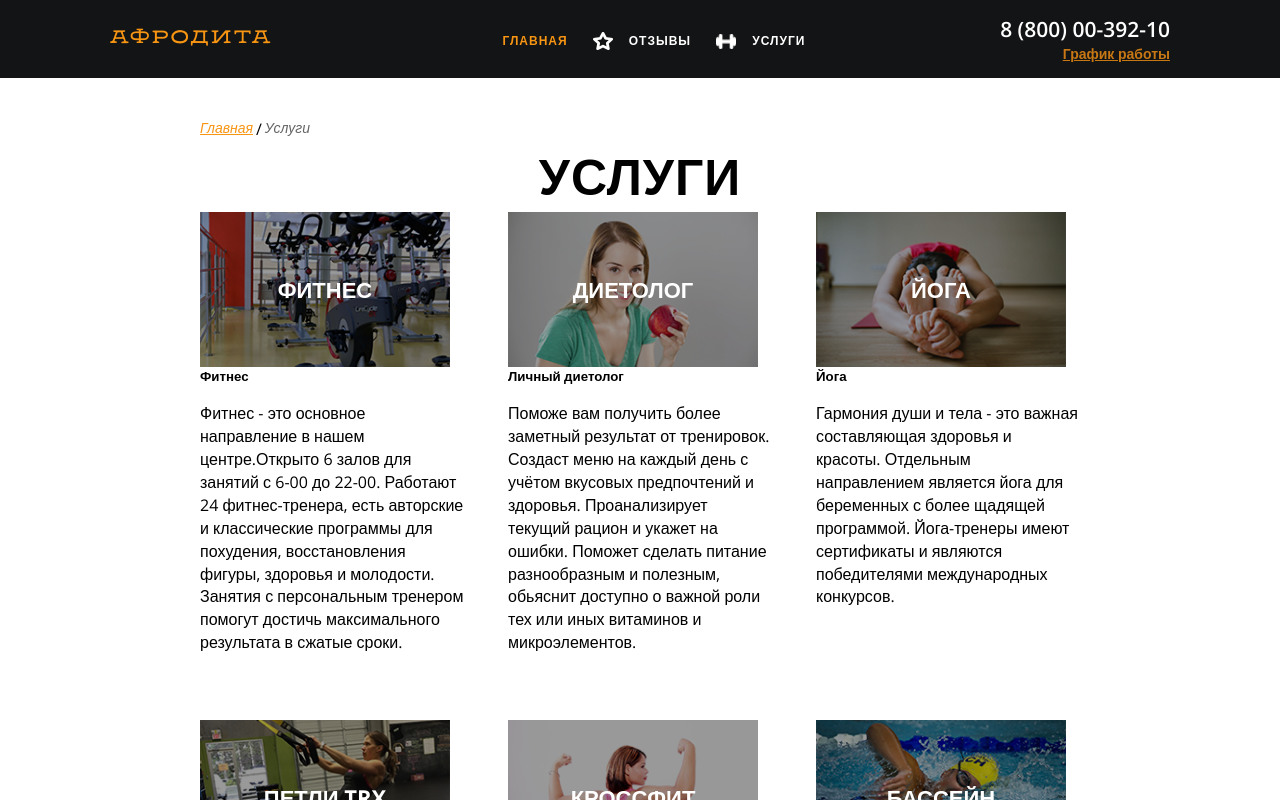
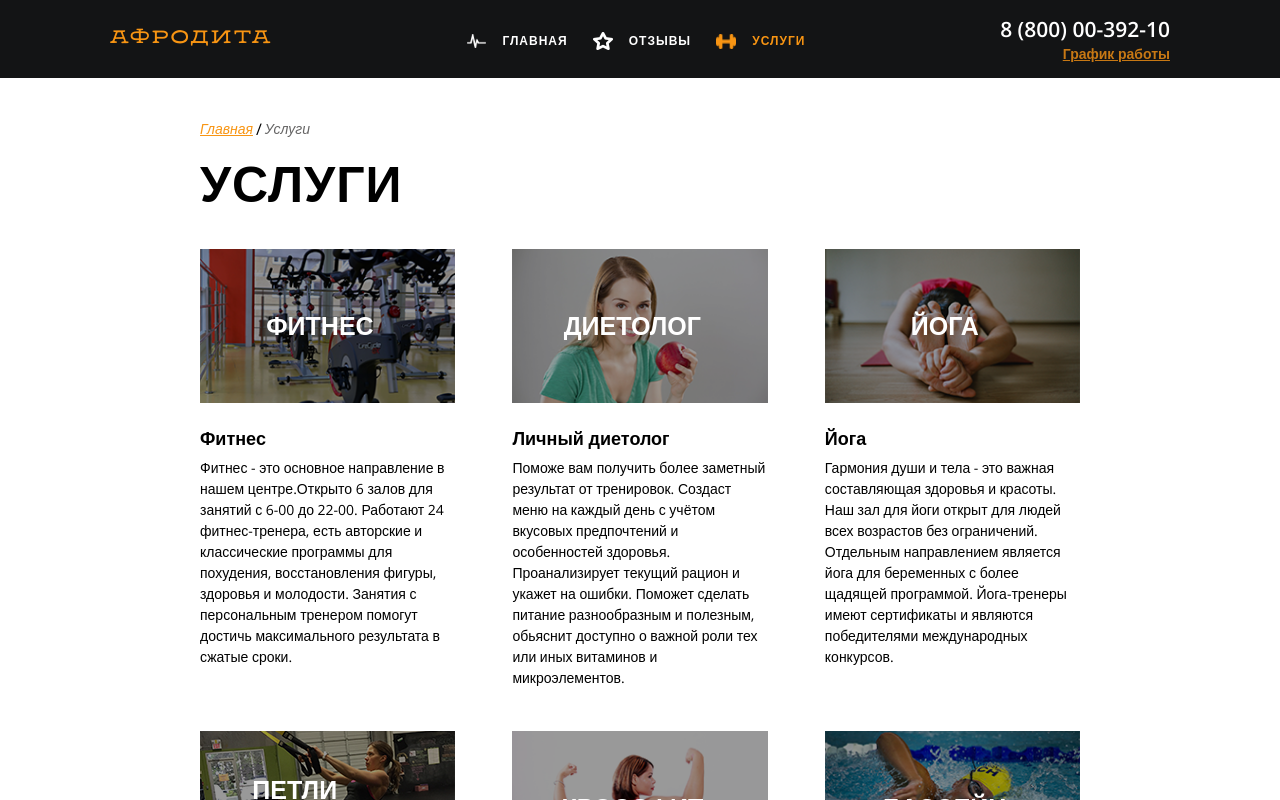
Before and after one commit to V-Yarchenko/v-yarchenko.github.io, a plain HTML site: page services.html in a window 1280 px wide. Drawn offline with nearby package versions, Linux system fonts and the light colour scheme.

Commit message:
Add files via upload

```diff
--- a/css/blocks/breadcrumbs.css
+++ b/css/blocks/breadcrumbs.css
@@ -1,11 +1,11 @@
 .breadcrumbs__list, .breadcrumbs__item {
   display: flex;
+  align-items: center;
 }
 
 .breadcrumbs__item:after {
   content: '/';
   display: inline-block;
-  vertical-align: center;
 }
 
 .breadcrumbs__item--active:after {
--- a/css/blocks/comments.css
+++ b/css/blocks/comments.css
@@ -8,7 +8,7 @@
 	margin-right: 18px;
 }
 
-.title--comments {
+.title--others {
 	text-align: left;
 	margin-top: 7px;
 }
@@ -16,8 +16,8 @@
 .block-pic__logo {
   width: 160px;
   height: 160px;
-  background-color: #f5f5f5;
-  margin-bottom: 30px;
+	background-color: #f5f5f5;
+	margin-bottom: 30px;
 }
 
 .item__pic--mini{
--- a/css/blocks/nav.css
+++ b/css/blocks/nav.css
@@ -41,7 +41,7 @@
 }
 
 .nav__link--puls:before {
-	background-image: url(/img/head-icon/puls_icon_orange.png);
+	background-image: url(/img/head-icon/puls_icon.png);
 	height: 17px;
 	width: 19px;
 }
@@ -58,6 +58,24 @@
 	width: 20px;
 }
 
+.nav__item--active  .nav__link--puls:before {
+	background-image: url(/img/head-icon/puls_icon_orange.png);
+	height: 17px;
+	width: 19px;
+}
+
+.nav__item--active .nav__link--star:before {
+	background-image: url(/img/head-icon/star_icon_orange.png);
+	height: 18px;
+	width: 20px;
+}
+
+.nav__item--active .nav__link--gym:before {
+	background-image: url(/img/head-icon/gym_icon_orange.png);
+	height: 16px;
+	width: 20px;
+}
+
 .nav__link--puls:hover::before {
 	background-image: url(/img/head-icon/puls_icon_orange.png);
 }
--- a/css/blocks/partners.css
+++ b/css/blocks/partners.css
@@ -1,5 +1,9 @@
 .partners {
-  margin-top: 70px;
+  margin-top: 61px;
+}
+
+.partners__title {
+  margin-bottom: 70px;
 }
 
 .partners__list {
@@ -8,12 +12,11 @@
   flex-wrap: wrap;
   text-align: center;
   width: 100%;
-  margin-top: 85px;
   margin-bottom: -50px;
 }
 
 .partners__item {
-  width: 33%;
+  width: 29%;
   align-items: center;
   margin-bottom: 50px;
 }
--- a/css/blocks/services.css
+++ b/css/blocks/services.css
@@ -4,16 +4,17 @@
   flex-wrap: wrap;
   width: 100%;
   margin-bottom: -50px;
+  margin-top: 30px;
 }
 
 .services__item {
-  width: 30%;
-  margin-bottom: 50px;
+  width: 29%;
+  margin-bottom: 29px;
 }
 
 .services__block-pic {
-  width: 250px;
-  height: 155px;
+  width: 100%;
+  height: 154px;
   overflow: hidden;
   position: relative;
 }
@@ -29,13 +30,18 @@
   z-index: 2;
 }
 
+.services__subtitle {
+  font-size: 18px;
+  margin-top: 23px;
+}
+
 .services__label {
   position: absolute;
   top: 50%;
-  left: 50%;
+  left: 47%;
   transform : translate(-50%,-50%);
   text-transform: uppercase;
-  font-size: 22px;
+  font-size: 25px;
   font-weight: bold;
   color: #fff;
   z-index: 5;
@@ -46,3 +52,10 @@
   height: 100%;
   object-fit: cover;
 }
+
+.services__text {
+  font-size: 14px;
+  font-weight: 300;
+  margin-top: 5px;
+  line-height: 1.5;
+}
--- a/css/layout/base.css
+++ b/css/layout/base.css
@@ -51,3 +51,8 @@ h1, h2, h3, h4, h5 {
 .title--black{
 	color: black;
 }
+
+.title--left {
+	text-align: left;
+	margin-top: 7px;
+}
--- a/services.html
+++ b/services.html
@@ -18,7 +18,7 @@
               </a>
               <nav class="nav">
                   <ul class="nav__list">
-                      <li class="nav__item nav__item--active">
+                      <li class="nav__item">
                           <a href="/index.html" class="nav__link nav__link--puls">
                               Главная
                           </a>
@@ -28,7 +28,7 @@
                               Отзывы
                           </a>
                       </li>
-                      <li class="nav__item">
+                      <li class="nav__item nav__item--active">
                           <a href="#" class="nav__link nav__link--gym">
                               Услуги
                           </a>
@@ -55,7 +55,7 @@
                 </ul>
             </nav>
           <div class="services">
-            <h1 class="services-title title title--black">Услуги</h1>
+            <h1 class="services-title title title--black title--left">Услуги</h1>
             <ul class="services__list">
 
               <li class="services__item">
@@ -73,7 +73,7 @@
                   <span class="services__label">Диетолог</span>
                 </div>
                 <h5 class="services__subtitle">Личный диетолог</h5>
-                <p class="services__text">Поможе вам получить более заметный результат от тренировок. Создаст меню на каждый день с учётом вкусовых предпочтений и здоровья. Проанализирует текущий рацион и укажет на ошибки. Поможет сделать питание разнообразным и полезным, обьяснит доступно о важной роли тех или иных витаминов  и микроэлементов. </p>
+                <p class="services__text">Поможе вам получить более заметный результат от тренировок. Создаст меню на каждый день с учётом вкусовых предпочтений и особенностей здоровья. Проанализирует текущий рацион и укажет на ошибки. Поможет сделать питание разнообразным и полезным, обьяснит доступно о важной роли тех или иных витаминов  и микроэлементов. </p>
               </li>
 
               <li class="services__item">
@@ -82,7 +82,7 @@
                   <span class="services__label">Йога</span>
                 </div>
                 <h5 class="services__subtitle">Йога</h5>
-                <p class="services__text">Гармония души и тела - это важная составляющая здоровья и красоты. Отдельным направлением является йога для беременных с более щадящей программой. Йога-тренеры имеют сертификаты и являются победителями международных конкурсов.</p>
+                <p class="services__text">Гармония души и тела - это важная составляющая здоровья и красоты. Наш зал для йоги открыт для людей всех возрастов без ограничений. Отдельным направлением является йога для беременных с более щадящей программой. Йога-тренеры имеют сертификаты и являются победителями международных конкурсов.</p>
               </li>
 
               <li class="services__item">
@@ -100,7 +100,7 @@
                   <span class="services__label">Кроссфит</span>
                 </div>
                 <h5 class="services__subtitle">Кроссфит</h5>
-                <p class="services__text">Авторская запатентованная программа тренировки, включающая элементы тяжёлой атлетики, занятий с гирями, гимнастики. Данная программа безупречно подходит для ежедневных тренировок людям с сидячим образом жизни. Преимущество кроссфита в том, что он одинаково хорошо воспринимается и мужчинами и женщинами и подходит для семейных групповых тренировок. Высокая эффективность программы обусловлена чуткими рекомендациями сертифицированных тренеров.</p>
+                <p class="services__text">Авторская запатентованная программа тренировки, включающая элементы тяжёлой атлетики, занятий с гирями, гимнастики. Данная программа безупречно подходит для ежедневных тренировок людям с сидячим образом жизни. Преимущество кроссфита в том, что он одинаково хорошо воспринимается и мужчинами, и женщинами и подходит для семейных групповых тренировок. Высокая эффективность программы обусловлена чуткими рекомендациями наших сертифицированных тренеров.</p>
               </li>
 
               <li class="services__item">
@@ -116,7 +116,7 @@
           </div>
 
           <div class="partners">
-              <h1 class="partners__title title title--black">Партнёры</h1>
+              <h1 class="partners__title title title--black title--left">Партнёры</h1>
               <ul class="partners__list">
                 <li class="partners__item">
                   <a href="#" class="partners__link">
@@ -161,7 +161,7 @@
                                       Автор работы: <strong>Вячеслав Ярченко</strong>
               </div>
               <div class="footer__logo">
-                  <a href="#" class="logo">
+                  <a href="/index.html" class="logo">
                       <span class="logo__text">Афродита</span>
                   </a>
               </div>
```
Also changed, not shown: comments.html (+4 -4 lines).
